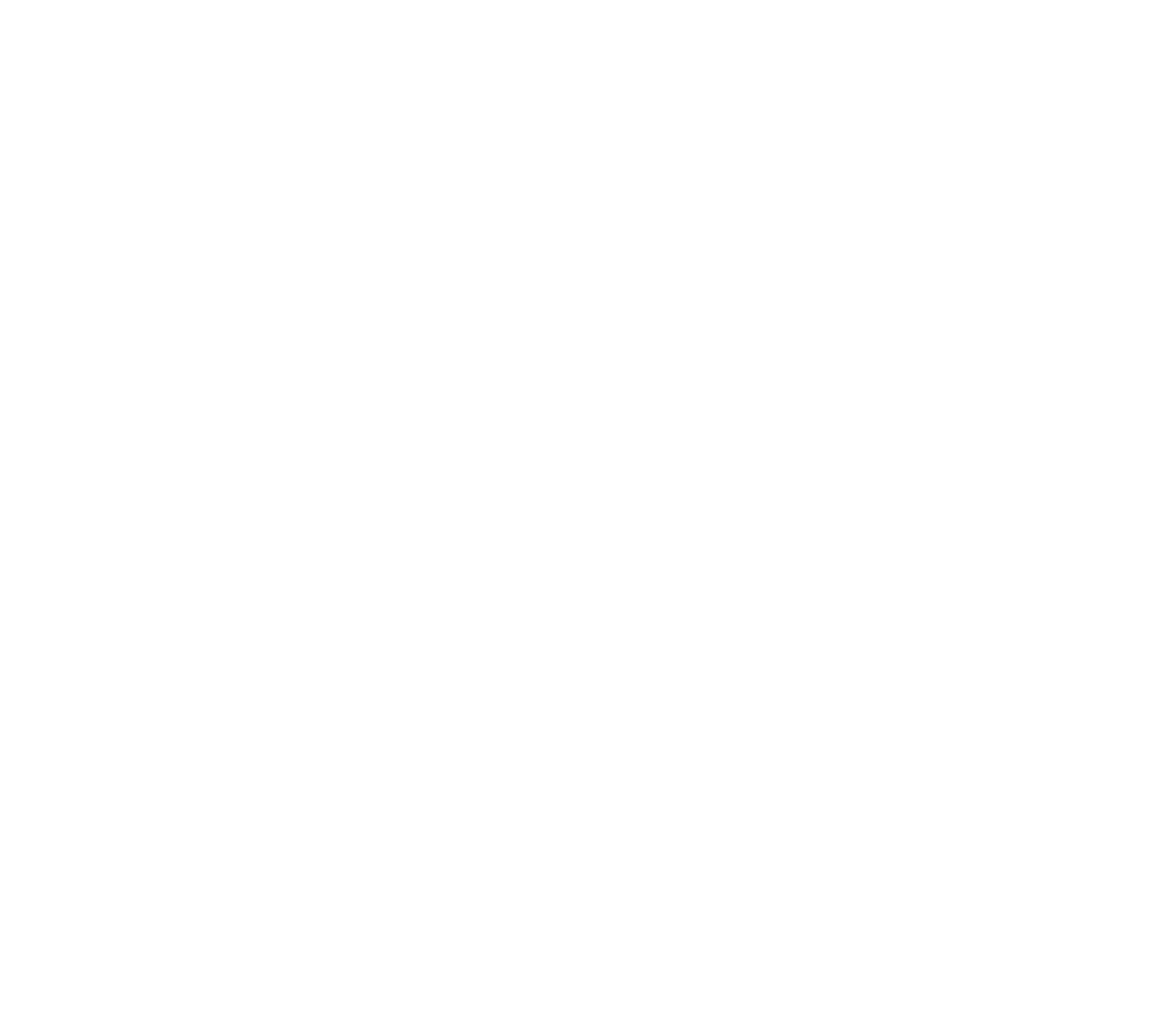
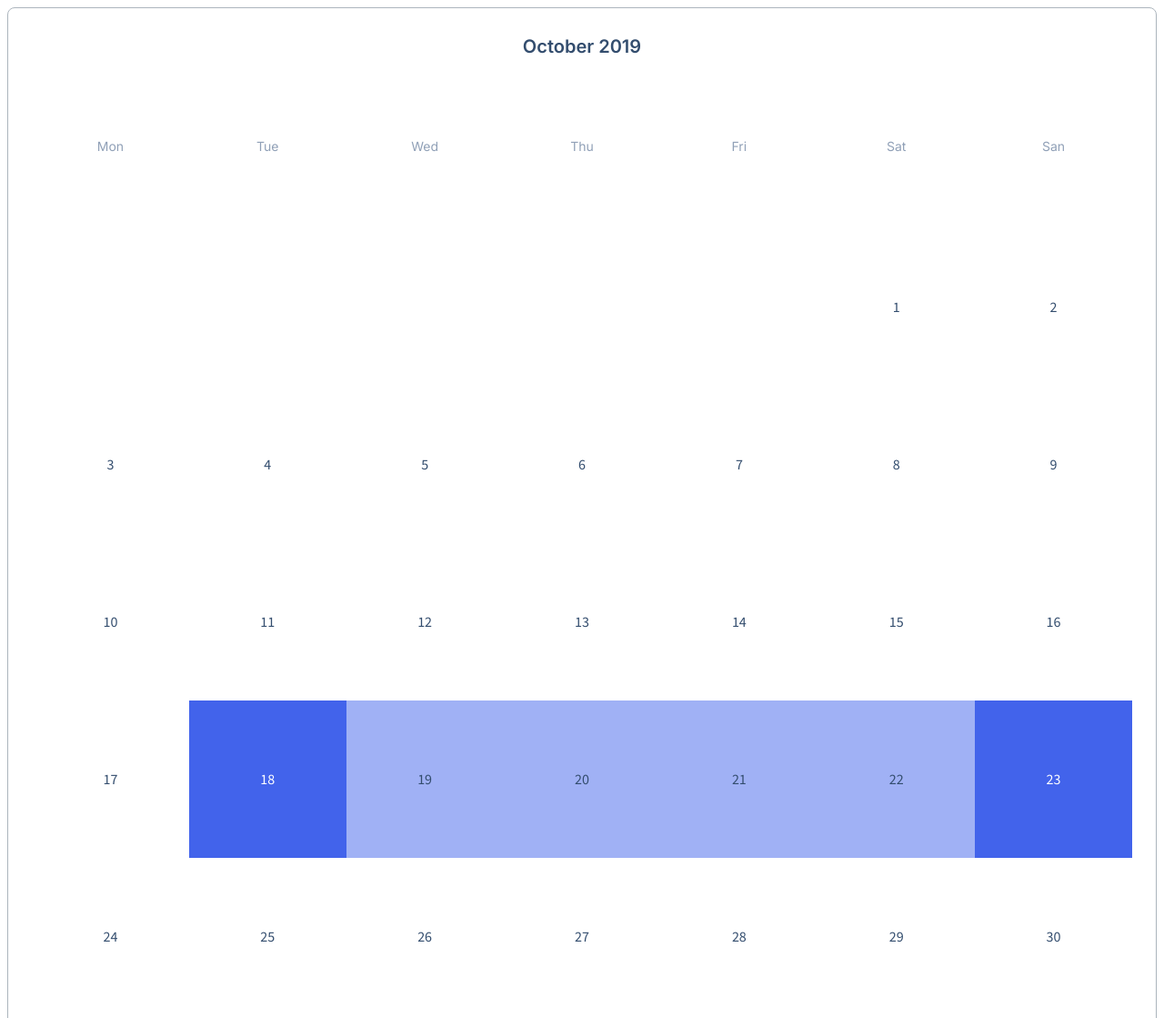
Before and after one commit to js-tasks-ru/htmlcss-20240216_vladimir-khleborodov, a website: page 05-lection3/03-calendar/index.html in a window 1280 px wide. Shown: the top 1119 px of the page at 91% size. Before the commit the page ends 816 px from the top, so only its background shows below. Drawn offline with nearby package versions, Linux system fonts and the light colour scheme.

Commit message:
calendar task complete

```diff
--- a/05-lection3/03-calendar/calendar.css
+++ b/05-lection3/03-calendar/calendar.css
@@ -0,0 +1,76 @@
+.calendar {
+  padding: 30px 26px 32px;
+
+  background-color: var(--white);
+  border: 1px solid var(--grey-3);
+  border-radius: 8px;
+}
+
+.calendar__title {
+  margin-bottom: 16px;
+
+  font-family: 'Inter', Helvetica, sans-serif;
+  font-size: 20px;
+  font-weight: 600;
+  line-height: 24px;
+  letter-spacing: 0px;
+  text-align: center;
+
+  color: var(--blue-3);
+}
+
+.calendar__wrapper {
+  position: relative;
+
+  padding-bottom: 100%;
+}
+
+.calendar__inner {
+  position: absolute;
+  top: 0;
+  left: 0;
+  right: 0;
+  bottom: 0;
+
+  display: grid;
+  grid-template-columns: repeat(7, 1fr);
+  grid-template-rows: repeat(7, 1fr);
+}
+
+.calendar__item {
+  display: flex;
+  justify-content: center;
+  align-items: center;
+
+  font-family: 'Source Sans 3', Helvetica, sans-serif;
+  font-size: 16px;
+  font-weight: 400;
+  line-height: 20px;
+  letter-spacing: 0px;
+  text-align: center;
+
+  color: var(--blue-3);
+}
+
+.calendar__item_day {
+  margin-bottom: 8px;
+
+  font-family: 'Inter', Helvetica, sans-serif;
+  font-size: 14px;
+
+  color: var(--grey-10);
+}
+
+.calendar__item_range_start {
+  background-color: var(--blue);
+  color: var(--white);
+}
+
+.calendar__item_range_middle {
+  background-color: var(--liliac);
+}
+
+.calendar__item_range_end {
+  background-color: var(--blue);
+  color: var(--white);
+}
--- a/05-lection3/03-calendar/index.html
+++ b/05-lection3/03-calendar/index.html
@@ -7,6 +7,61 @@
     <title>Calendar</title>
   </head>
   <body>
-
+    <div class="calendar">
+      <div class="calendar__title">October 2019</div>
+      <div class="calendar__wrapper">
+        <div class="calendar__inner">
+          <div class="calendar__item calendar__item_day">Mon</div>
+          <div class="calendar__item calendar__item_day">Tue</div>
+          <div class="calendar__item calendar__item_day">Wed</div>
+          <div class="calendar__item calendar__item_day">Thu</div>
+          <div class="calendar__item calendar__item_day">Fri</div>
+          <div class="calendar__item calendar__item_day">Sat</div>
+          <div class="calendar__item calendar__item_day">San</div>
+          <div class="calendar__item"></div>
+          <div class="calendar__item"></div>
+          <div class="calendar__item"></div>
+          <div class="calendar__item"></div>
+          <div class="calendar__item"></div>
+          <div class="calendar__item">1</div>
+          <div class="calendar__item">2</div>
+          <div class="calendar__item">3</div>
+          <div class="calendar__item">4</div>
+          <div class="calendar__item">5</div>
+          <div class="calendar__item">6</div>
+          <div class="calendar__item">7</div>
+          <div class="calendar__item">8</div>
+          <div class="calendar__item">9</div>
+          <div class="calendar__item">10</div>
+          <div class="calendar__item">11</div>
+          <div class="calendar__item">12</div>
+          <div class="calendar__item">13</div>
+          <div class="calendar__item">14</div>
+          <div class="calendar__item">15</div>
+          <div class="calendar__item">16</div>
+          <div class="calendar__item">17</div>
+          <div class="calendar__item calendar__item_range_start">18</div>
+          <div class="calendar__item calendar__item_range_middle">19</div>
+          <div class="calendar__item calendar__item_range_middle">20</div>
+          <div class="calendar__item calendar__item_range_middle">21</div>
+          <div class="calendar__item calendar__item_range_middle">22</div>
+          <div class="calendar__item calendar__item_range_end">23</div>
+          <div class="calendar__item">24</div>
+          <div class="calendar__item">25</div>
+          <div class="calendar__item">26</div>
+          <div class="calendar__item">27</div>
+          <div class="calendar__item">28</div>
+          <div class="calendar__item">29</div>
+          <div class="calendar__item">30</div>
+          <div class="calendar__item">31</div>
+          <div class="calendar__item"></div>
+          <div class="calendar__item"></div>
+          <div class="calendar__item"></div>
+          <div class="calendar__item"></div>
+          <div class="calendar__item"></div>
+          <div class="calendar__item"></div>
+        </div>
+      </div>
+    </div>
   </body>
 </html>
--- a/assets/css/main.css
+++ b/assets/css/main.css
@@ -13,14 +13,23 @@
   --pink: #F784AD;
   --purple: #7048E8;
   --purple-2: #5028C6;
+  --liliac: #A0B1F5;
+
   --blue: #4263EB;
   --blue-2: #2342C0;
+  --blue-3: #334D6E;
+
   --red: #F03D3E;
   --grey-1: #F8F9FA;
   --grey-2: #DDE2E5;
   --grey-3: #ACB5BD;
   --grey-4: #495057;
   --grey-5: #F9FAFC;
+  --grey-6: #E2E6E8;
+  --grey-7: #F3F5F5;
+  --grey-8: #E3E7EA;
+  --grey-9: #C4C4C4;
+  --grey-10: #90A0B7;
 
   --error: var(--red);
   --success: var(--blue);
--- a/assets/fonts/fonts.css
+++ b/assets/fonts/fonts.css
@@ -1,3 +1,4 @@
 @import url('https://fonts.googleapis.com/css2?family=Roboto:ital,wght@0,100;0,300;0,400;0,500;0,700;0,900;1,100;1,300;1,400;1,500;1,700;1,900&display=swap');
 
 @import url('https://fonts.googleapis.com/css2?family=Inter:wght@100..900&display=swap');
+@import url('https://fonts.googleapis.com/css2?family=Source+Sans+3:ital,wght@0,200..900;1,200..900&display=swap');
```
Lines whose indentation alone changed are shown as unchanged.
